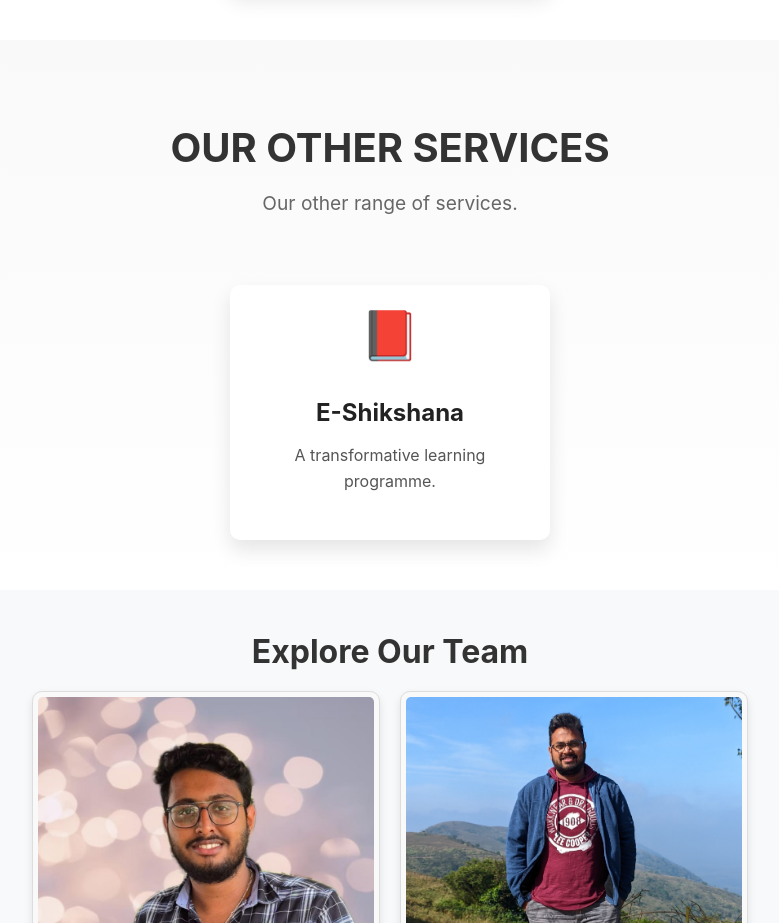
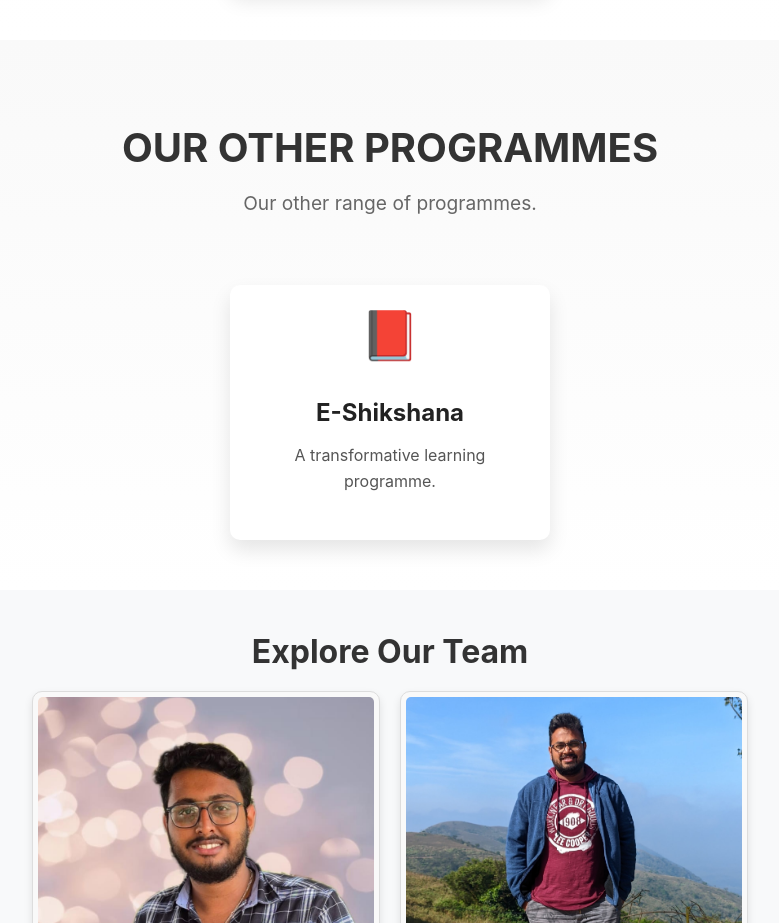
Before and after one commit to varundachuu/MyProject, a React (Create React App) app: page / in a window 1280 px wide. Shown: the part 3920-4843 px from the top of the page, without its empty margins (250-1029 px from the left). Built offline with nearby package versions, Linux system fonts and the light colour scheme.

Commit message:
Update OtherServices.js

```diff
--- a/src/components/js_components/OtherServices.js
+++ b/src/components/js_components/OtherServices.js
@@ -14,9 +14,9 @@ const Services = () => {
 
   return (
     <section ref={service} id="service" className="services-section">
-      <h2 className="services-heading">Our Other Services</h2>
+      <h2 className="services-heading">Our Other Programmes</h2>
       <p className="services-subheading">
-        Our other range of services.
+        Our other range of programmes.
       </p>
       <div className="services-grid">
         {services.map((service, index) => (
```
